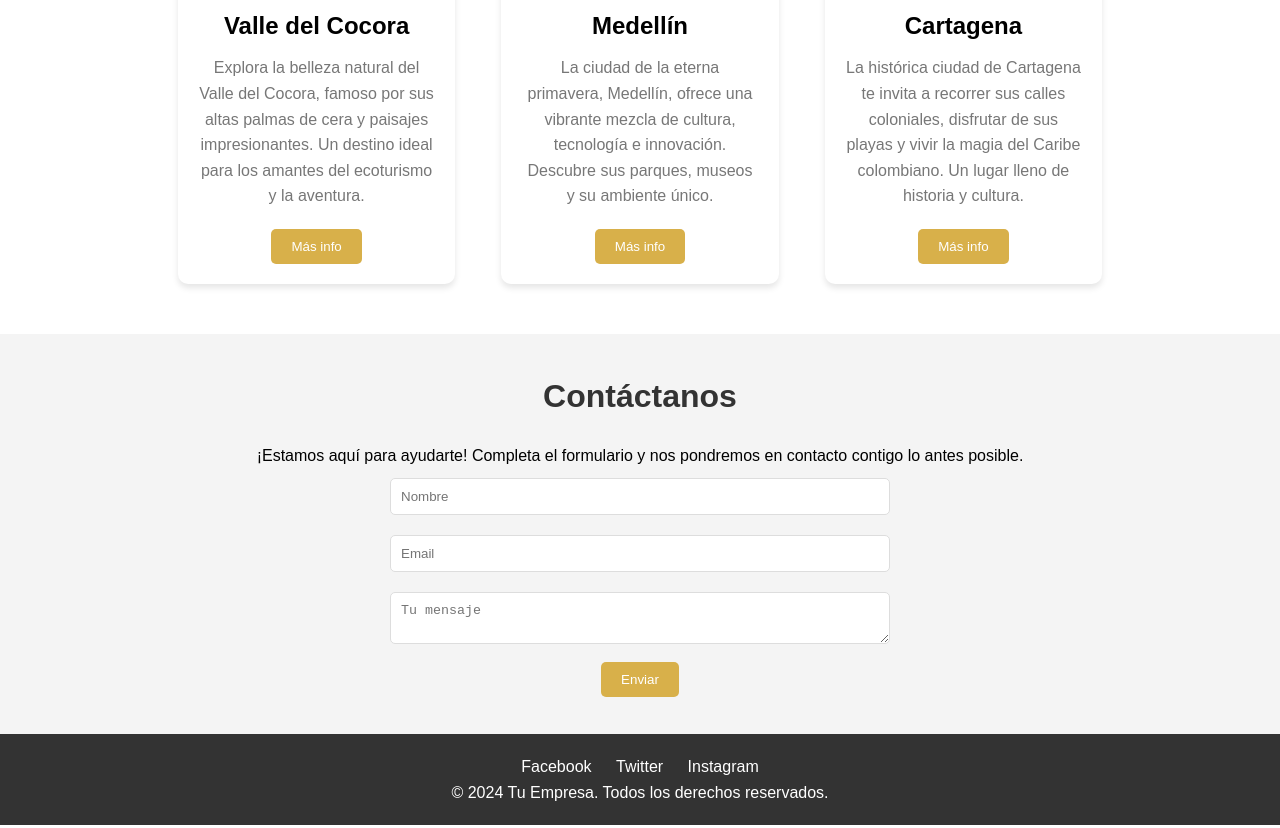
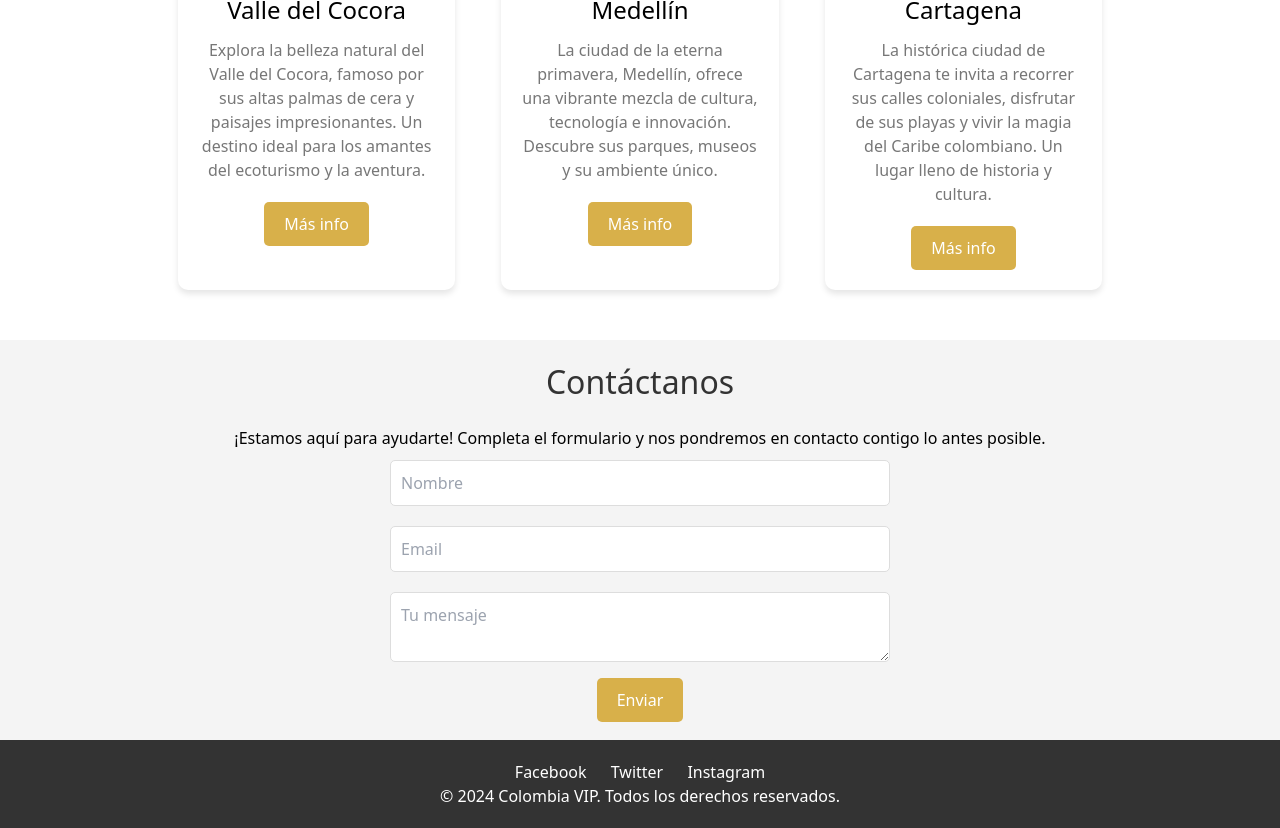
Before and after one commit to jegmdev/landing-page-responsive, a plain HTML site: page index.html in a window 1280 px wide. Shown: the part 1046-1874 px from the top of the page. Drawn offline with nearby package versions, Linux system fonts and the light colour scheme.

Commit message:
Actualización del submódulo landing-page-responsive

```diff
--- a/css/style.css
+++ b/css/style.css
@@ -50,6 +50,7 @@
     cursor: pointer;
     border-radius: 5px;
   }
+
 
 /* Hero Section */
 .hero {
--- a/index.html
+++ b/index.html
@@ -5,7 +5,7 @@
   <meta name="viewport" content="width=device-width, initial-scale=1.0">
   <title>Landing Page</title>
   <link rel="stylesheet" href="css/style.css">
-  <!-- Opcionalmente puedes agregar un framework como Bootstrap o Tailwind aquí -->
+  <link href="https://cdn.jsdelivr.net/npm/tailwindcss@2.2.19/dist/tailwind.min.css" rel="stylesheet">
 </head>
 <body>
 
@@ -73,9 +73,9 @@
       <a href="#">Twitter</a>
       <a href="#">Instagram</a>
     </div>
-    <p>&copy; 2024 Tu Empresa. Todos los derechos reservados.</p>
+    <p>&copy; 2024 Colombia VIP. Todos los derechos reservados.</p>
   </footer>
 
-  <script src="js/script.js"></script> <!-- JavaScript opcional para validación en tiempo real -->
+  <script src="js/script.js"></script>
 </body>
 </html>
```
